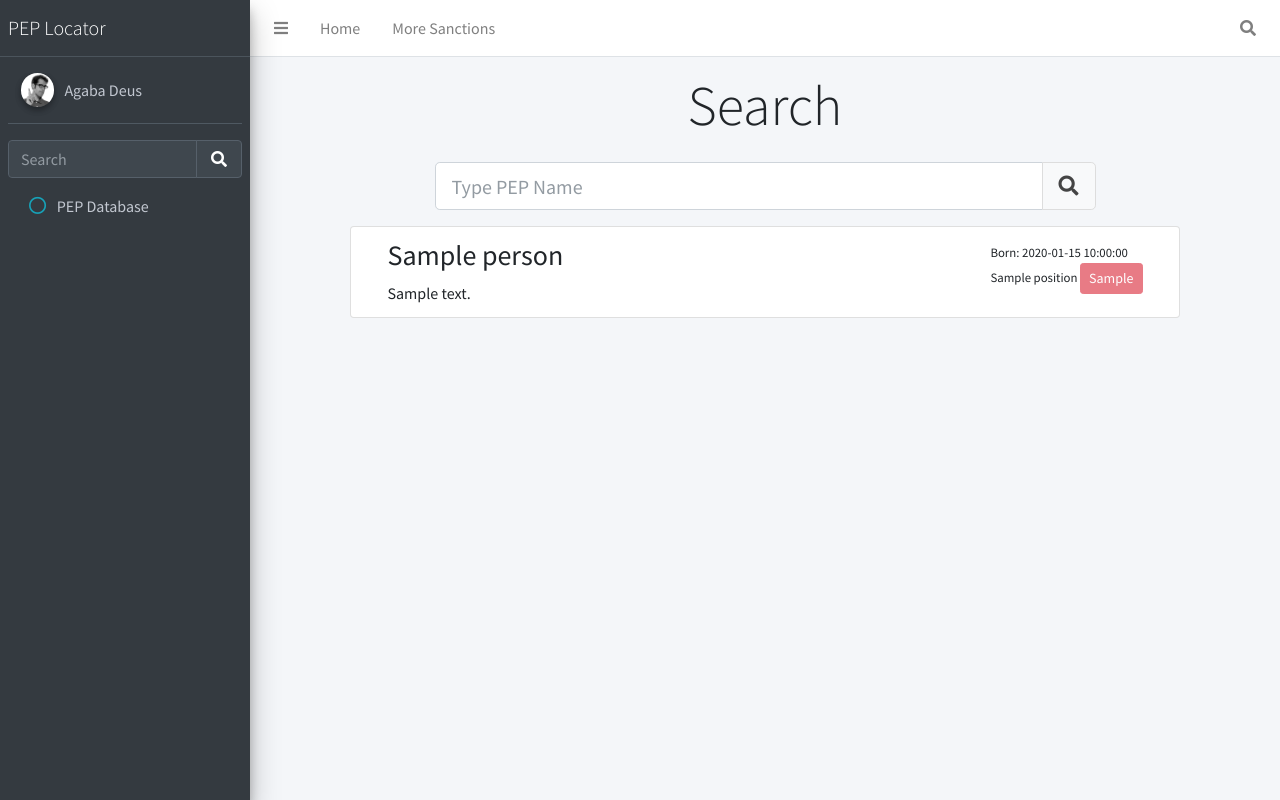
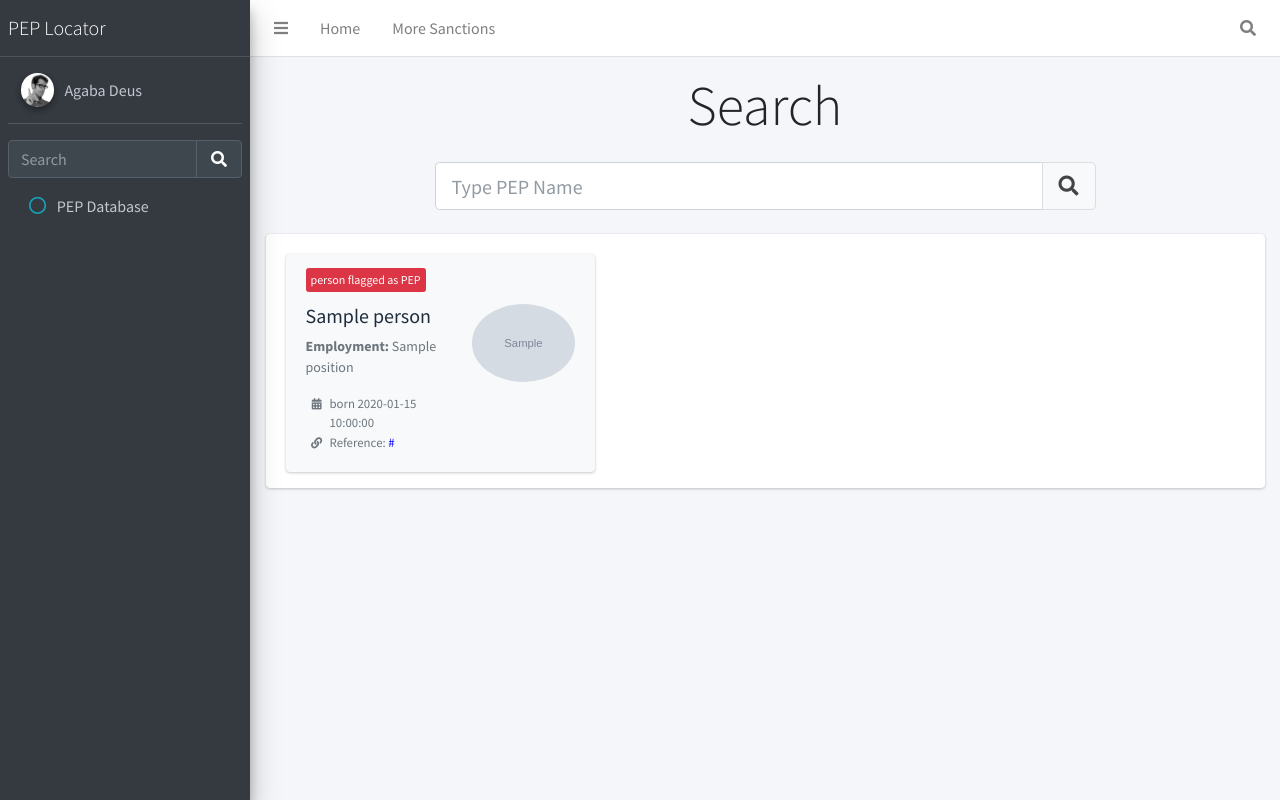
Before and after one commit to edmondsylar/py-pep-search, a Flask app: template templates/results.html in a window 1280 px wide. Run offline with Flask 2, Linux system fonts and the light colour scheme; the template is opened without the code that fills it: most values are stand-ins (such as "Sample title", 1, 10 or a date in 2020); grey boxes marked "Sample" are stand-in pictures; some libraries are stand-ins or nearby versions.

Commit message:
restructured frontend

```diff
--- a/app.py
+++ b/app.py
@@ -17,7 +17,16 @@ def index():
     return render_template('index.html')
 
 @app.route('/search', methods=['GET', 'POST'])
-# def results():
+def results():
+
+    if(request.method == 'GET'):
+        return render_template('index.html', name="main_page")
+
+    search = request.form.get('search')
+    res = Search(search.replace(" ", "+"), False).get_info()
+
+    return render_template('results.html', data=res, phrase=search)
+# def display():
 
 #     if(request.method == 'GET'):
 #         return render_template('index.html', name="main_page")
@@ -25,16 +34,7 @@ def index():
 #     search = request.form.get('search')
 #     res = Search(search.replace(" ", "+"), False).get_info()
 
-#     return render_template('results.html', data=res, phrase=search)
-def display():
-
-    if(request.method == 'GET'):
-        return render_template('index.html', name="main_page")
-
-    search = request.form.get('search')
-    res = Search(search.replace(" ", "+"), False).get_info()
-
-    return render_template('display.html', data=res, phrase=search)
+#     return render_template('display.html', data=res, phrase=search)
 
 @app.route('/stored-peps')
 def peps():
--- a/templates/display.html
+++ b/templates/display.html
@@ -54,7 +54,7 @@
                                             <span>{{ person.title }}</span>&nbsp;&nbsp;&nbsp; <button disabled class="btn btn-danger btn-sm">{{ person.PA }}</button>
                                         </div>
                                         <div class="center-align search-image-results">
-                                            <img src ="#" class="responsive-img circle center"  alt="Missing Profile Picture" style="width: 60%;height: 50%;" >
+                                            <img src='{{ person.image }}' class="responsive-img circle center"  alt="Missing Profile Picture" style="width: 60px;height: 50px;" >
                                             <br>
                                             <!--<img src="assets/images/signature.png" alt="" class="responsive-img center"  alt="" style="width: 30%; align-content: center;"/>-->
                                         </div>
--- a/templates/results.html
+++ b/templates/results.html
@@ -26,32 +26,40 @@
                     </form>
                 </div>
             </div>
+            <br>
+            <div class="card card-solid">
+                <div class="card-body pb-0">
+                    <div class="row">
+                        {% for person in data %}
+                            <div class="col-12 col-sm-6 col-md-4 d-flex align-items-stretch flex-column">
+                                <div class="card bg-light d-flex flex-fill">
+                                    <div class="card-header border-bottom-0">
+                                        <small class="disbabled btn btn-xs btn-danger">person flagged as PEP</small>
+                                    </div>
+                                    <div class="card-body pt-0">
+                                    <div class="row">
+                                        <div class="col-7">
+                                        <h2 class="lead"><b>{{person.title}}</b></h2>
+                                        <p class="text-muted text-sm"><b>Employment: </b>{{person.position}}</p>
 
-            <div class="row mt-3">
-                <div class="col-md-10 offset-md-1">
-                    <div class="list-group">
-
-                        {% for person in data %}
-                            <div class="list-group-item">
-                                <div class="row">
-                                    <div class="col px-4">
-                                        <div>
-                                            <div class="float-right">
-                                                <small> Born: {{ person.DOB }} <br> {{ person.position }} </small>
-                                                <button disabled class="btn btn-danger btn-sm">{{ person.PA }}</button> </div>
-                                            <h3>{{ person.title }}</h3>
-                                            <p class="mb-0">
-                                                {{ person.description }}
-                                            </p>
+                                        <ul class="ml-4 mb-0 fa-ul text-muted">
+                                            <li class="small"><span class="fa-li"><i class="fas fa-sm fa-calendar-alt"></i></span> born {{ person.DOB }}</li>
+                                            <li class="small"><span class="fa-li"><i class="fas fa-sm fa-link"></i></span> Reference:
+                                                <span style="color:blue"> {{ person.link }} </span></li>
+                                          </ul>
                                         </div>
+                                        <div class="col-5 text-center">
+                                        <img src="{{ person.image }}" alt="user-avatar" class="img-circle img-fluid">
+                                        </div>
+                                    </div>
                                     </div>
                                 </div>
                             </div>
                         {% endfor %}
-
                     </div>
                 </div>
             </div>
+
         </div>
     </section>
   </div>
```
Also changed, not shown: person_fetch.py (+18 -1 lines).
